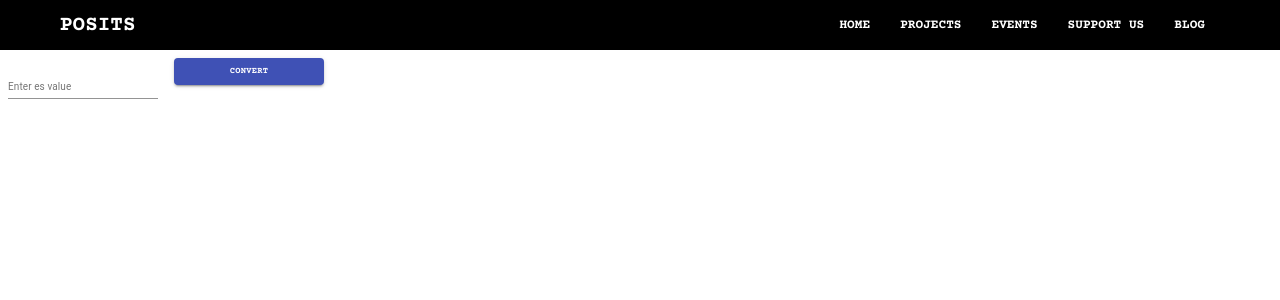
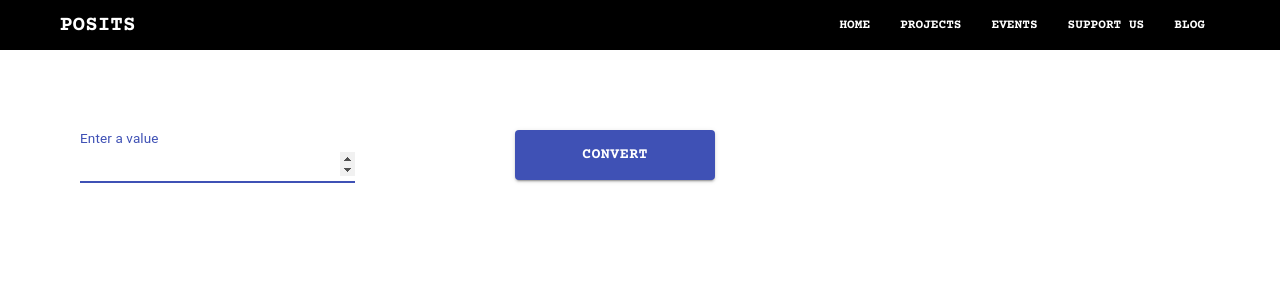
Before and after one commit to akashsmu/Posit, a React (Create React App) app: page /projects in a window 1280 px wide. Shown: the top 300 px of the page. Built offline with nearby package versions, Linux system fonts and the light colour scheme.

Commit message:
Style Changed- PositConverter

```diff
--- a/src/App.js
+++ b/src/App.js
@@ -15,7 +15,7 @@ function App() {
 
       <Switch>
         <Route exact path="/" component={Home}></Route>
-        <Route exact path="/projects" component={PositConverter}></Route>
+        <Route path="/projects" component={PositConverter}></Route>
         <Route></Route>
         <Route></Route>
       </Switch>
--- a/src/components/Pages/PositConverter.js
+++ b/src/components/Pages/PositConverter.js
@@ -1,24 +1,42 @@
 import { Button, FormControl, makeStyles, TextField } from "@material-ui/core";
 import React from "react";
 const useStyles = makeStyles((theme) => ({
+  button: {
+    width: "200px",
+    height: "50px",
+    fontSize: "15px",
+  },
   formControl: {
-    minWidth: 150,
-    margin: theme.spacing(1),
-    fontSize: theme.spacing(2),
+    // minWidth: 150,
+    margin: theme.spacing(10),
+  },
+  textField: {
+    fontSize: "20px",
   },
 }));
 export default function PositConverter() {
   const classes = useStyles();
   return (
-    <div>
+    <>
       <FormControl className={classes.formControl}>
-        <TextField type="number" label="Enter es value"></TextField>
+        <TextField
+          type="number"
+          label="Enter a value"
+          defaultValue=""
+          autoFocus="true"
+          InputProps={{ classes: { input: classes.textField } }}
+          InputLabelProps={{ style: { fontSize: "18px" } }}></TextField>
       </FormControl>
       <FormControl className={classes.formControl}>
-        <Button color="primary" variant="contained">
+        <Button
+          color="primary"
+          variant="contained"
+          classes={{
+            root: classes.button,
+          }}>
           Convert
         </Button>
       </FormControl>
-    </div>
+    </>
   );
 }
```
Also changed, not shown: src/components/ParallaxHome/index.js (deleted, +0 -194 lines), src/components/ParallaxHome/styles.css (deleted, +0 -73 lines).
